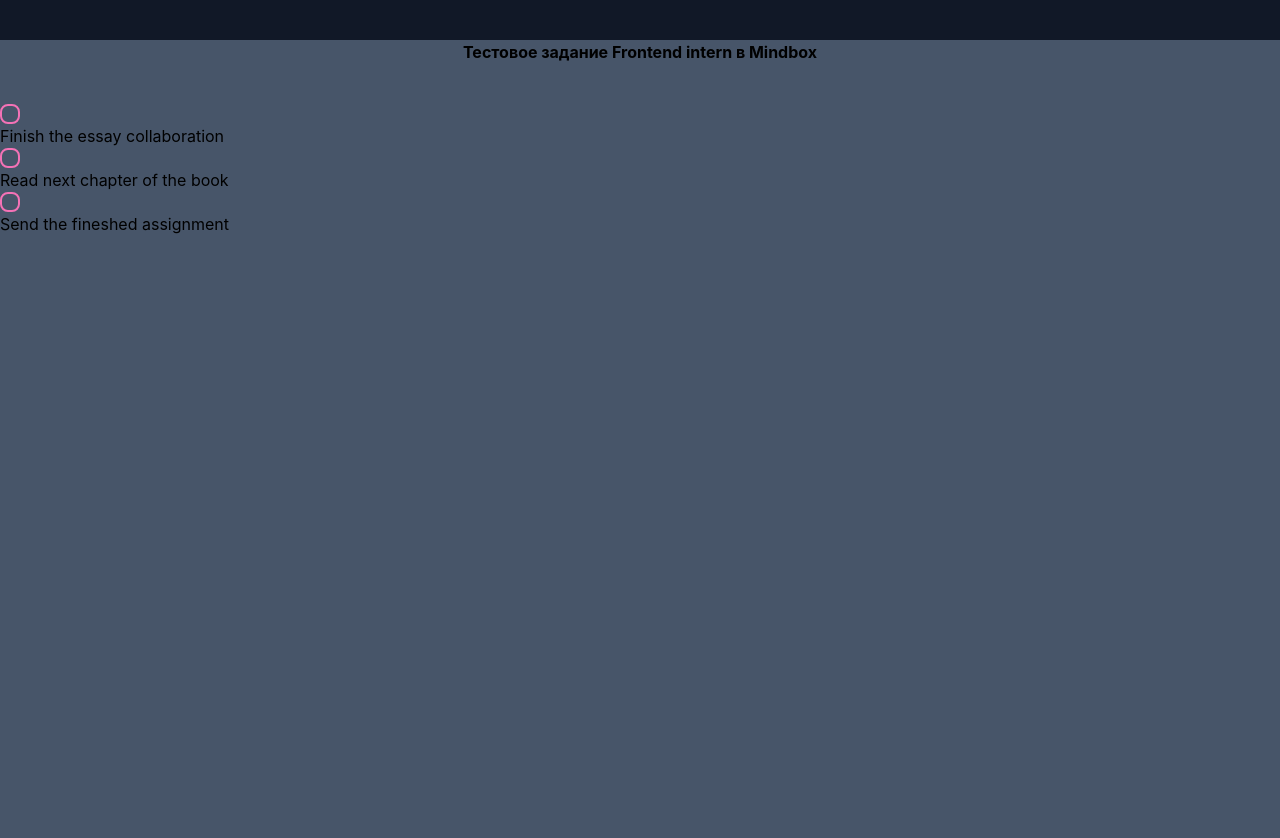
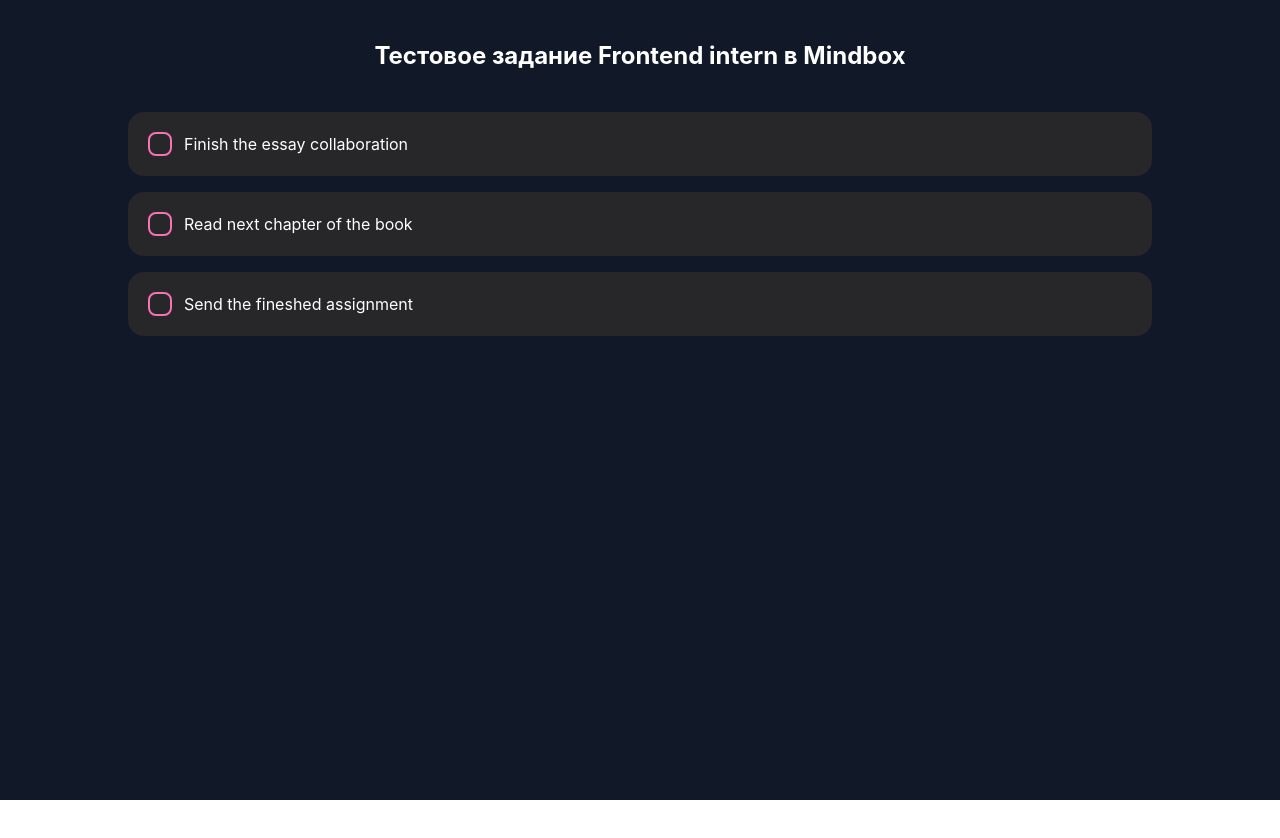
Before and after one commit to Aleksei-89ST/Todo-react-test, a React (Create React App) app: page / in a window 1280 px wide. After the commit the page ends 800 px from the top, so only its background shows below. Built offline with nearby package versions, Linux system fonts and the light colour scheme.

Commit message:
при нажатии происходит - задача выполнена + перечёркивает

```diff
--- a/src/App.js
+++ /dev/null
@@ -1,25 +0,0 @@
-
-
-
-function App() {
-  return (
-    <div className="App">
-      <header className="App-header">
-        <img src={logo} className="App-logo" alt="logo" />
-        <p>
-          Edit <code>src/App.js</code> and save to reload.
-        </p>
-        <a
-          className="App-link"
-          href="https://reactjs.org"
-          target="_blank"
-          rel="noopener noreferrer"
-        >
-          Learn React
-        </a>
-      </header>
-    </div>
-  );
-}
-
-export default App;
--- a/src/components/screens/Home/Home.jsx
+++ b/src/components/screens/Home/Home.jsx
@@ -1,8 +1,8 @@
-import React from "react";
+import React, { useState } from "react";
 import TodoItem from "./item/TodoItem";
 
-const Home = () => {
-  const todos = [
+
+  const data = [
     {
       id:'d4d34dj938jd',
       title: "Finish the essay collaboration",
@@ -19,11 +19,20 @@
       isCompleted: false,
     },
   ];
+  const Home = () => {
+    const [todos,setTodos] = useState(data)
+    const changeTodo = (id) => {
+      const copy = [...todos]
+      const current = copy.find(t => t.id === id)
+      current.isCompleted = !current.isCompleted
+      setTodos(copy)
+    }
+console.log(todos)
   return (
-    <div className="bg-slate-600 h-screen text-ellipsis">
-      <h1 className="text-2x1 font-bold text-center mb-10">Тестовое задание Frontend intern в Mindbox </h1>
-      {todos.map((todo) => (
-        <TodoItem key={todo.id} todo={todo}/>
+    <div className="text-white w-4/5 mx-auto">
+      <h1 className="text-2xl font-bold text-center mb-10">Тестовое задание Frontend intern в Mindbox </h1>
+      {data.map((todo) => (
+        <TodoItem key={todo.id} todo={todo} changeTodo={changeTodo} />
       ))}
     </div>
   );
--- a/src/components/screens/Home/item/Check.jsx
+++ b/src/components/screens/Home/item/Check.jsx
@@ -1,10 +1,18 @@
 import React from "react";
 import { BsCheck } from "react-icons/bs";
+import cn from 'classnames'
 
 const Check = ({ isCompleted }) => {
   return (
-    <div className="border-2 rounded-lg border-pink-400 w-5 h-5">
-      {isCompleted && <BsCheck size={24} className="text-gray-900 w-4/5 mx-auto " />}
+    <div
+      className={cn(
+        "border-2 rounded-lg border-pink-400 w-6 h-6 mr-3 flex items-center justify-center",
+        {
+          "bg-pink-400": isCompleted,
+        }
+      )}
+    >
+      {isCompleted && <BsCheck size={24} className="text-gray-900 " />}
     </div>
   );
 };
--- a/src/components/screens/Home/item/TodoItem.jsx
+++ b/src/components/screens/Home/item/TodoItem.jsx
@@ -1,10 +1,23 @@
 import React from "react";
 import Check from "./Check";
+import cn from "classnames";
 
-const TodoItem = ({ todo }) => {
-  return <div>
-    <Check/>
-    {todo.title}</div>;
+const TodoItem = ({ todo, changeTodo }) => {
+  return (
+    <button
+      className="flex items-center mb-4 rounded-2xl bg-zinc-800 p-5 w-full"
+      onClick={() => changeTodo(todo.id)}
+    >
+      <Check isCompleted={todo.isCompleted} />
+      <span
+        className={cn({
+          "line-through": todo.isCompleted,
+        })}
+      >
+        {todo.title}
+      </span>
+    </button>
+  );
 };
 
 export default TodoItem;
```
Also changed, not shown: src/components/Layout/Layout.js (+5 -7 lines).
